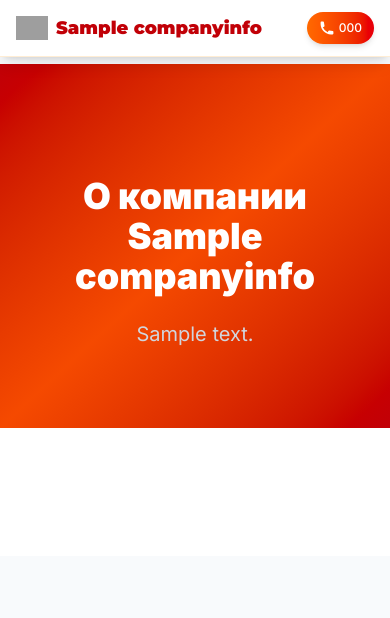
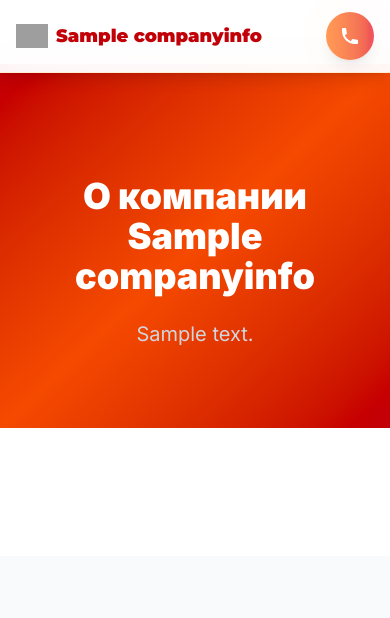
Before and after one commit to BladEvgen/landing-fire-fighting-products, a Django app: page /about/ in a window 390 px wide. Shown: the top 618 px of the page. Run offline with Django 5.2, Linux system fonts and the light colour scheme; tables that the repository leaves empty hold one stand-in row (values such as "Sample post"); style sheets or scripts are compiled from the project's sources; parts of the project's set-up code (start-up, migrations or seed data) failed here and were passed over; grey boxes are pictures that could not be loaded.

Commit message:
fix mobile header phone

```diff
--- a/templates/base/base.html
+++ b/templates/base/base.html
@@ -63,11 +63,37 @@
             font-family: 'Montserrat', 'Inter', sans-serif;
         }
 
-        /* Mobile navigation spacing - правильные отступы */
+
+        html, body {
+            overflow-x: hidden;
+            max-width: 100vw;
+        }
+
+        @media (max-width: 1023px) {
+            .lg\\:hidden.fixed {
+                width: 100%;
+                max-width: 100vw;
+                left: 0;
+                right: 0;
+            }
+
+            .lg\\:hidden .flex {
+                min-width: 0;
+                max-width: 100%;
+            }
+
+            .font-brand {
+                max-width: calc(100vw - 8rem);
+                overflow: hidden;
+                text-overflow: ellipsis;
+                white-space: nowrap;
+            }
+        }
+
         @media (max-width: 1023px) {
             main {
                 padding-top: 4rem;
-                padding-bottom: 6rem; /* Отступ для мобильной навигации */
+                padding-bottom: 6rem;
             }
         }
 
--- a/templates/base/header.html
+++ b/templates/base/header.html
@@ -63,24 +63,35 @@
 </header>
 
 <!-- Mobile Header - Top (minimal) -->
-<div class="lg:hidden fixed top-0 left-0 right-0 z-50 bg-white/95 backdrop-blur-xl border-b border-orange-100 shadow-lg">
-    <div class="flex items-center justify-between px-4 py-3">
-        <a href="{% url 'core:index' %}" class="flex items-center gap-2">
-            <div class="w-8 h-8">
+<div class="lg:hidden fixed top-0 left-0 right-0 z-50 bg-white/95 backdrop-blur-xl border-b border-orange-100 shadow-lg w-full max-w-full">
+    <div class="flex items-center justify-between px-4 py-3 w-full max-w-full min-w-0">
+        <a href="{% url 'core:index' %}" class="flex items-center gap-2 min-w-0 flex-1 max-w-[calc(100%-4rem)]">
+            <div class="w-8 h-8 flex-shrink-0">
                 <img src="{% static 'images/logo.jpg' %}" alt="Вымпел-45 Logo" class="w-full h-full object-contain">
             </div>
-            <div class="font-brand text-lg font-black text-red-700">
+            <div class="font-brand text-lg font-black text-red-700 truncate min-w-0">
                 {{ company_info.name|default:"Вымпел-45" }}
             </div>
         </a>
 
         {% if company_info.phone %}
-        <a href="tel:{{ company_info.phone|format_phone_link }}"
-           class="flex items-center gap-1 px-3 py-2 bg-gradient-to-r from-orange-500 to-red-600 text-white font-semibold rounded-lg text-sm shadow-md hover:shadow-lg transition-all duration-300">
-            <svg class="w-4 h-4" fill="currentColor" viewBox="0 0 20 20">
+        <!-- Анимированная иконка телефона -->
+        <a href="tel:{{ company_info.phone|format_phone }}"
+           class="group relative p-3 bg-gradient-to-r from-orange-500 to-red-600 text-white rounded-full shadow-lg hover:shadow-xl transition-all duration-300 transform hover:scale-110 animate-pulse hover:animate-none flex-shrink-0 w-12 h-12 flex items-center justify-center"
+           x-data="{ isPressed: false }"
+           @click="isPressed = true; setTimeout(() => isPressed = false, 300)"
+           :class="{ 'animate-bounce': isPressed }">
+
+            <!-- Пульсирующее кольцо -->
+            <div class="absolute inset-0 rounded-full bg-gradient-to-r from-orange-400 to-red-500 opacity-75 animate-ping group-hover:animate-none"></div>
+
+            <!-- Основная иконка -->
+            <svg class="relative w-5 h-5 transform group-hover:rotate-12 transition-transform duration-300"
+                 fill="currentColor" viewBox="0 0 20 20">
                 <path d="M2 3a1 1 0 011-1h2.153a1 1 0 01.986.836l.74 4.435a1 1 0 01-.54 1.06l-1.548.773a11.037 11.037 0 006.105 6.105l.774-1.548a1 1 0 011.059-.54l4.435.74a1 1 0 01.836.986V17a1 1 0 01-1 1h-2C7.82 18 2 12.18 2 5V3z"/>
             </svg>
-            <span class="text-xs font-medium">{{ company_info.phone|format_phone }}</span>
+
+
         </a>
         {% endif %}
     </div>
```
